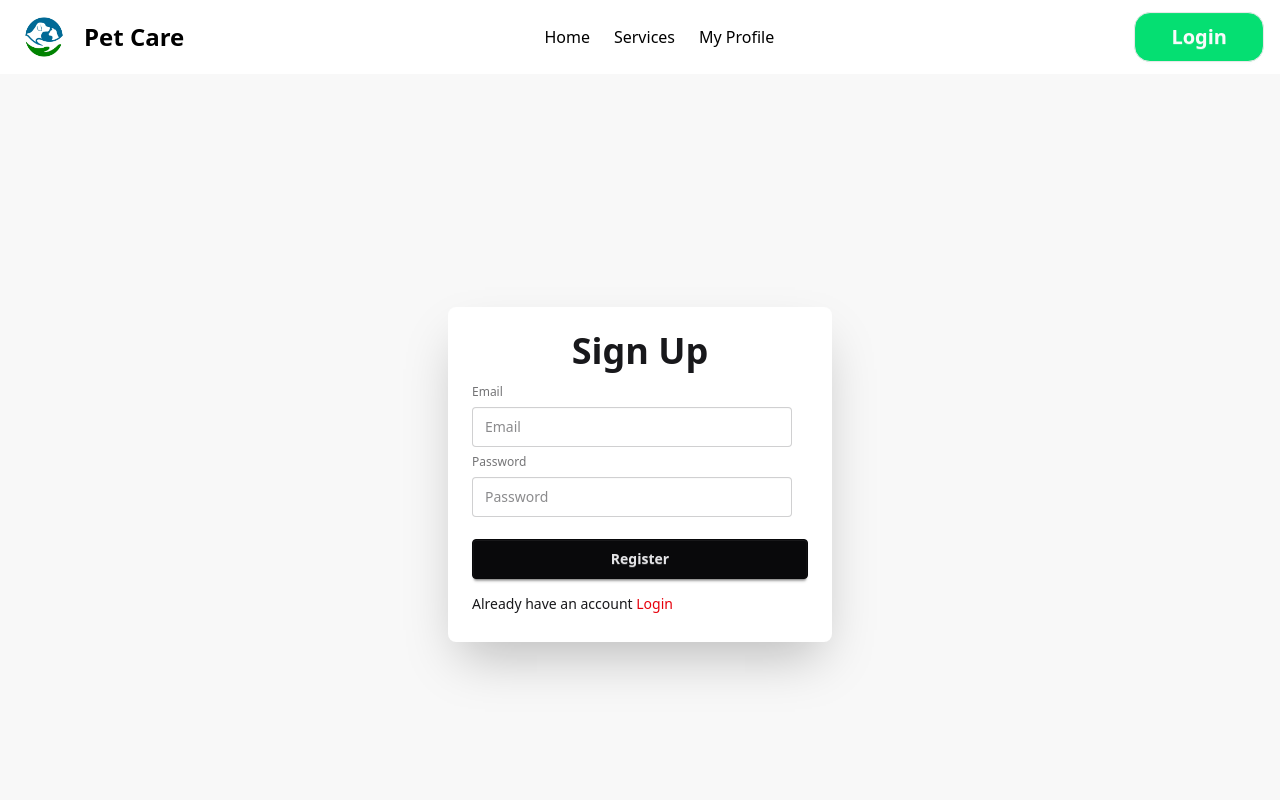
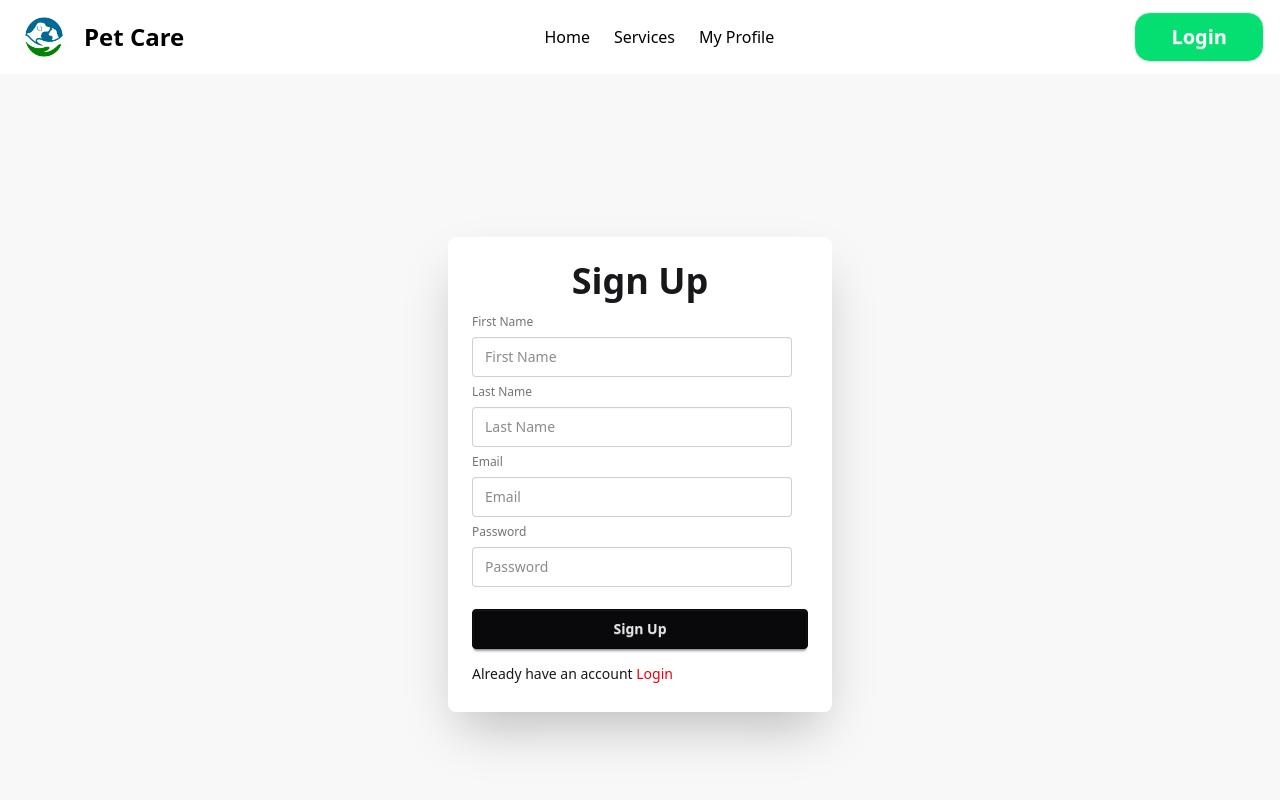
Before and after one commit to CodeBySabid/pet-care-app, a React (Vite) app: page /register in a window 1280 px wide. Shown: the top 800 px of the page. Built offline with nearby package versions, Linux system fonts and the light colour scheme.

Commit message:
Login, Sign up and Book now page added handle function

```diff
--- a/src/Component/BookNow/BookNow.jsx
+++ b/src/Component/BookNow/BookNow.jsx
@@ -1,16 +1,22 @@
 import React from 'react';
 
 const BookNow = () => {
+    const handleBooknow = (event) => {
+        event.preventDefault();
+        const email = event.target.email.value;
+        const password = event.target.password.value;
+        console.log(email, password);
+    }
     return (
         <div className="hero bg-base-200 min-h-screen px-1">
             <div className="card bg-base-100 w-full max-w-sm shrink-0 shadow-2xl">
                 <div className="card-body">
                     <h1 className='text-center text-4xl font-semibold'>Book Now</h1>
-                    <form className="fieldset">
+                    <form onSubmit={handleBooknow} className="fieldset">
                         <label className="label">Email</label>
-                        <input type="email" className="input" placeholder="Email" />
+                        <input name='email' type="email" className="input" placeholder="Email" />
                         <label className="label">Password</label>
-                        <input type="password" className="input" placeholder="Password" />
+                        <input name='password' type="password" className="input" placeholder="Password" />
                         <button className="btn btn-neutral mt-4">Book Now</button>
                     </form>
                 </div>
--- a/src/Component/Login/Login.jsx
+++ b/src/Component/Login/Login.jsx
@@ -2,20 +2,25 @@ import React from 'react';
 import { Link } from 'react-router';
 
 const Login = () => {
+    const handleLogin = (event) => {
+        event.preventDefault();
+        const name = event.target.email.value;
+        const email = event.target.password.value;
+        console.log(email, name)
+    }
     return (
         <div className="hero bg-base-200 min-h-screen px-1">
             <div className="card bg-base-100 w-full max-w-sm shrink-0 shadow-2xl">
                 <div className="card-body">
                     <h1 className='text-center text-4xl font-semibold'>Login</h1>
-                    <form className="fieldset">
+                    <form onSubmit={handleLogin} className="fieldset">
                         <label className="label">Email</label>
-                        <input type="email" className="input" placeholder="Email" />
+                        <input name='email' type="email" className="input" placeholder="Email" />
                         <label className="label">Password</label>
-                        <input type="password" className="input" placeholder="Password" />
+                        <input name='password' type="password" className="input" placeholder="Password" />
                         <div><a className="link link-hover">Forgot password?</a></div>
                         <button className="btn btn-neutral mt-4">Login</button>
-                        <p className='text-[14px] mt-2'>Dont’t Have An Account ?<Link className='text-red-600' to={'/register'}> Sign Ugit commit -m "first commit"p</Link></p>
-
+                        <p className='text-[14px] mt-2'>Dont’t Have An Account ?<Link className='text-red-600' to={'/register'}> Sign Up</Link></p>
                     </form>
                 </div>
             </div>
--- a/src/Component/Register/Register.jsx
+++ b/src/Component/Register/Register.jsx
@@ -2,19 +2,30 @@ import React from 'react';
 import { Link } from 'react-router';
 
 const Register = () => {
+    const handleSignup = (event) => {
+        event.preventDefault();
+        const firstname = event.target.firstname.value;
+        const lastname = event.target.lastname.value;
+        const email = event.target.email.value;
+        const password = event.target.password.value;
+        console.log(firstname, lastname, email, password);
+    }
     return (
         <div className="hero bg-base-200 min-h-screen px-1">
             <div className="card bg-base-100 w-full max-w-sm shrink-0 shadow-2xl">
                 <div className="card-body">
                     <h1 className='text-4xl font-semibold text-center'>Sign Up</h1>
-                    <form className="fieldset">
+                    <form onSubmit={handleSignup} className="fieldset">
+                        <label className="label">First Name</label>
+                        <input type="text" name='firstname' className="input" placeholder="First Name" />
+                        <label className="label">Last Name</label>
+                        <input type="text" name='lastname' className="input" placeholder="Last Name" />
                         <label className="label">Email</label>
-                        <input type="email" className="input" placeholder="Email" />
+                        <input type="email" name='email' className="input" placeholder="Email" />
                         <label className="label">Password</label>
-                        <input type="password" className="input" placeholder="Password" />
-                        <button className="btn btn-neutral mt-4">Register</button>
+                        <input type="password" name='password' className="input" placeholder="Password" />
+                        <button className="btn btn-neutral mt-4">Sign Up</button>
                         <p className='text-[14px] mt-2'>Already have an account <Link className='text-red-600' to={'/login'}>Login</Link></p>
-
                     </form>
                 </div>
             </div>
```
